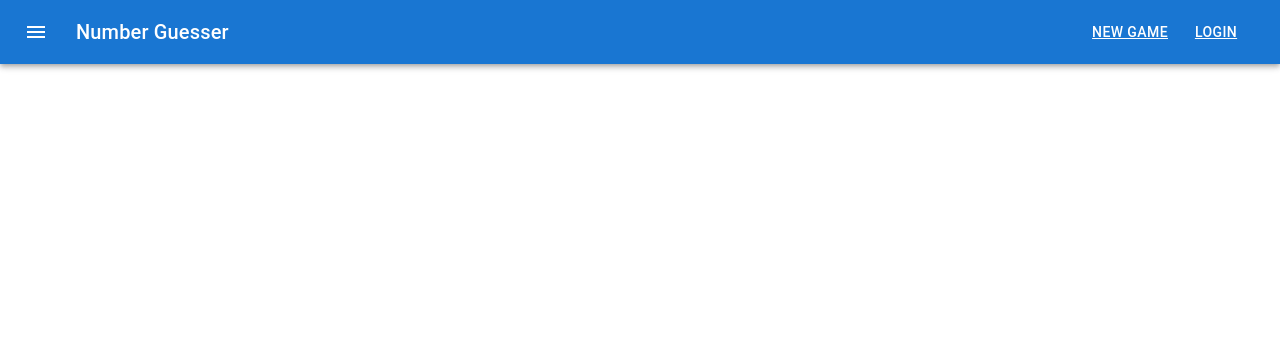
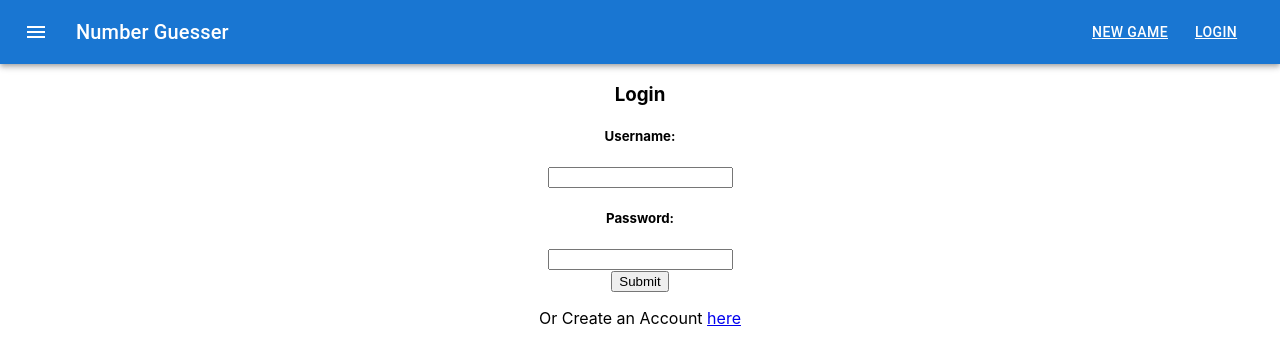
Before and after one commit to RjCoyle20/Number-Guesser, a React (Create React App) app in the folder front-end/: page /user/login in a window 1280 px wide. Shown: the top 364 px of the page. Built offline with nearby package versions, Linux system fonts and the light colour scheme.

Commit message:
Most of front-end login data in place. Need to add in backend

```diff
--- a/front-end/src/pages/user/Login.js
+++ b/front-end/src/pages/user/Login.js
@@ -17,16 +17,77 @@ export default function Login() {
     //manage error message
     const [errorMessage, setErrorMessage] = useState('');
 
+    //TODO build this next.
     const handleSubmit = async (event) => {
         event.preventDefault();
+
+        const data = {
+            username: event.target.username.value,
+            password: event.target.password.value,
+        };
+
+        try {
+            const response = await fetch("http://localhost:8080/", {
+                method: 'POST',
+                headers: {
+                    'Content-Type': 'application/json',
+                },
+                body: JSON.stringify(data),
+            });
+            if (!response.ok) {
+                throw new Error ('Invalid login credentials.');
+            }
+            if (response.ok) {
+                console.log(data);
+                console.log(data.username);
+                console.log(response.headers);
+                console.log(response.headers.get('User-ID'));
+                Cookies.set('username', data.username, {
+                    httpOnly: false,
+                    path: '/',
+                   });
+
+                   //TODO find a way to route page to user's homepage once they log in.
+            }
+
+        } catch (error) {
+            setErrorMessage(error.message);
+            console.error('Login Error:', error);
+        }
     }
 
 
     return(
         <div>
             <form onSubmit={handleSubmit}>
+                <h3>Login</h3>
                 {/* error message only displays if present */}
                 {errorMessage && <div style={{color:'red'}}>{errorMessage}</div>}
+                <div>
+                    <h5>Username: </h5>
+
+                    <input
+                    type="text"
+                    autoComplete="off"
+                    id="username"
+                    value={username}
+                    onChange={(event) => setUsername(event.target.value)}
+                    />
+                </div>
+                <div>
+                    <h5>Password: </h5>
+
+                    <input
+                    type="text"
+                    autoComplete="off"
+                    id="password"
+                    value={password}
+                    onChange={(event) => setPassword(event.target.value)}
+                    />
+                </div>
+                <button type="submit">Submit</button>
+
+                <p>Or Create an Account <a href="/user/login/new">here</a></p>
             </form>
         </div>
     )
```
Also changed, not shown: 1 other file (tests, documents, lock files or other folders).
